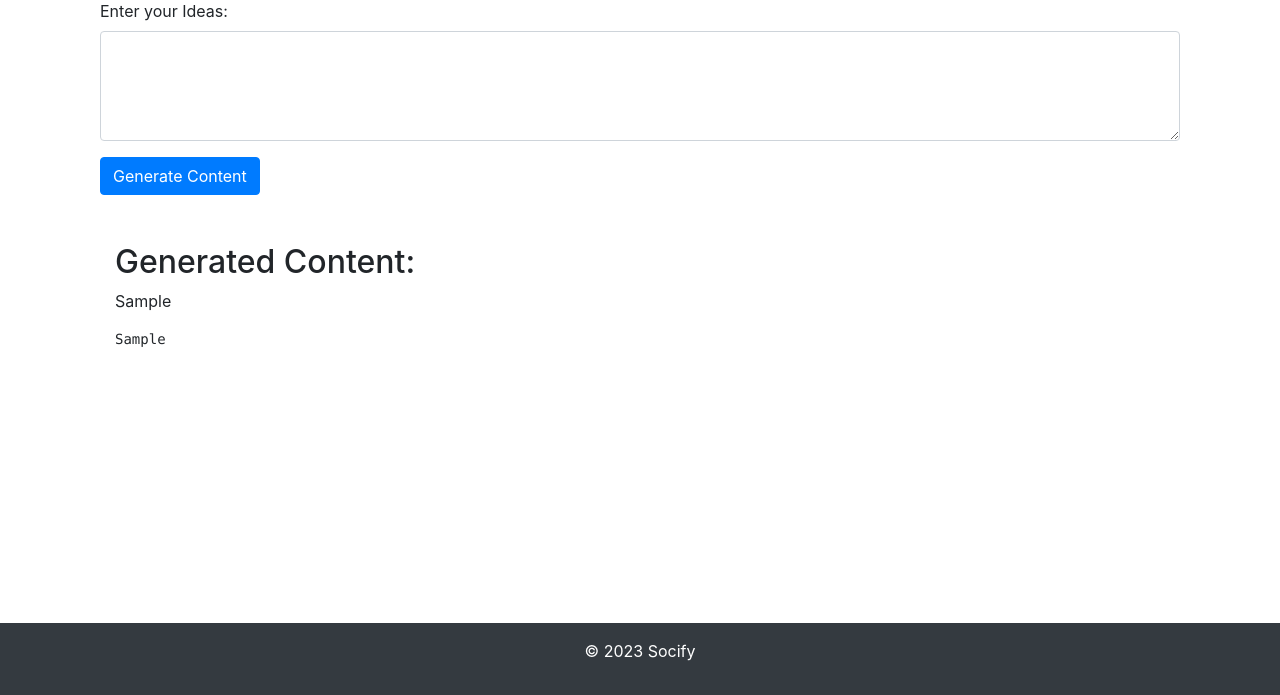
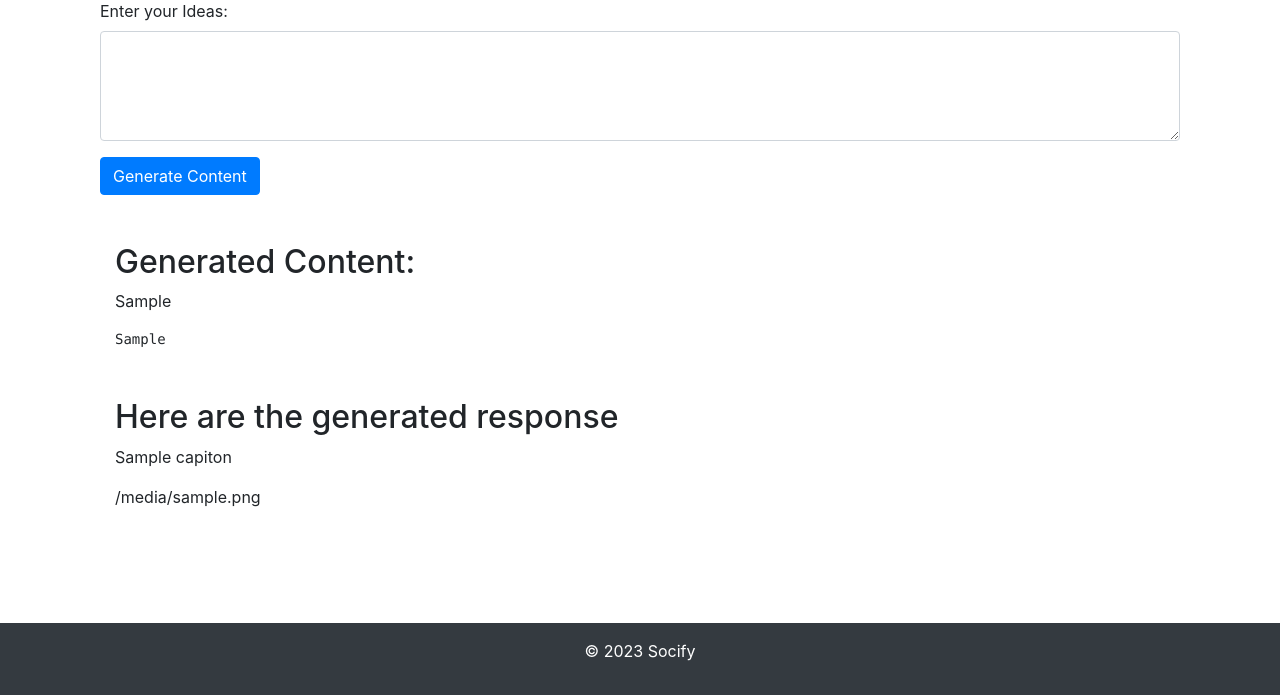
Before and after one commit to abhiiiish/webhook-testing, a Flask app: template templates/index.html in a window 1280 px wide. Shown: the part 105-800 px from the top of the page. Run offline with Flask 2, Linux system fonts and the light colour scheme; the template is opened without the code that fills it: most values are stand-ins (such as "Sample title", 1, 10 or a date in 2020); some libraries are stand-ins or nearby versions.

Commit message:
Update index.html
updated webhook

```diff
--- a/templates/index.html
+++ b/templates/index.html
@@ -41,7 +41,6 @@
         </nav>
     </navbar>
 
-
     <!-- Body Content -->
     <div class="container">
 
@@ -71,12 +70,30 @@
                         <pre>{{ json_response | safe }}</pre>
                     </div>
                 </section>
+
+            </div>
+
+            <div class="container">
+                <section class="my-5">
+                    <div class="container mt-5">
+
+                        <h2>
+                            Here are the generated response
+                        </h2>
+                        <span>
+                            <p>{{ capiton }}</p>
+                        </span>
+
+                        <span>
+                            <p><a>{{ image }}</a></p>
+                        </span>
+                    </div>
+
+                </section>
             </div>
         </section>
+
     </div>
-
-
-
 
     <!-- Footer -->
     <footer class="bg-dark text-white text-center mt-5 py-3 fixed-bottom">
```
